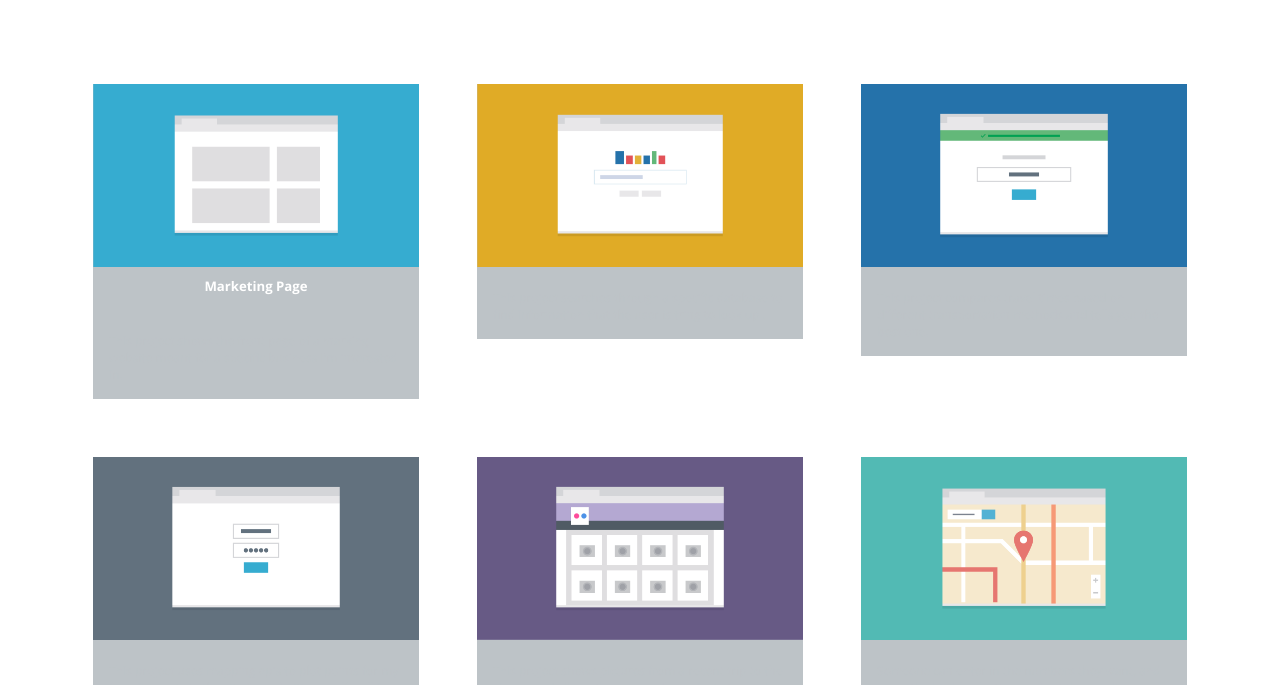
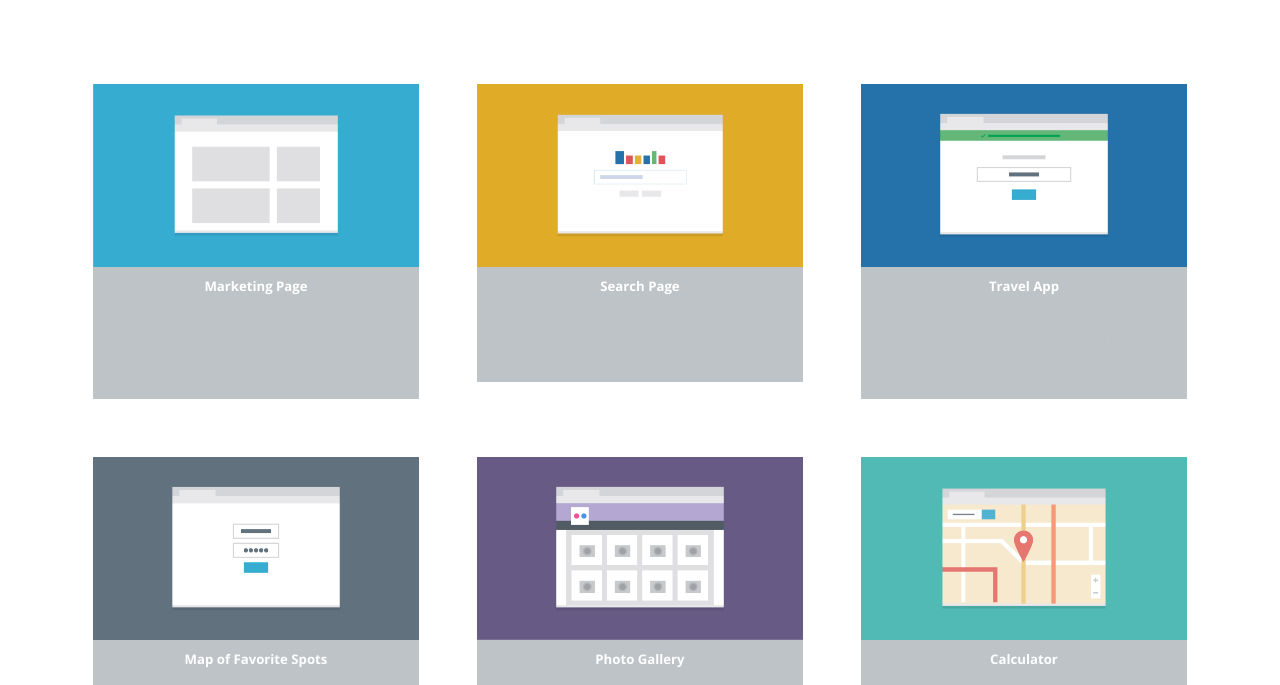
Before and after one commit to ashenafiashebo/responsive-layout-project, a plain HTML site: page index.html in a window 1280 px wide. Shown: the part 79-764 px from the top of the page. Drawn offline with nearby package versions, Linux system fonts and the light colour scheme.

Commit message:
Update index.html

```diff
--- a/index.html
+++ b/index.html
@@ -37,30 +37,35 @@
 	   <li>
 		<a href="img/portfolio-2.png">
 		 <img src="img/portfolio-2.png" alt="Search Page">
+		 <h2>Search Page</h2>
 		 <p>This project searches through a specific database to find information that the user is tring to look up .</p>
 		</a>
 	   </li>
 	   <li>
 		<a href="img/portfolio-3.png">
 		 <img src="img/portfolio-3.png" alt="">
+		 <h2>Travel App</h2>
 		 <p>This project compares travel times based on different transportation methods and tells you the best one.</p>
 		</a>
 	   </li>
            <li>
 	       <a href="img/portfolio-4.png">
 	        <img src="img/portfolio-4.png" alt="">
+	        <h2>Map of Favorite Spots</h2>
 	        <p>This project uses mapping apis to plot points for my favorite spots in the city for a do-itiyourself walking tour.</p>
 	       </a>
 	   </li>
 	   <li>
 		<a href="img/portfolio-5.png">
 		  <img src="img/portfolio-5.png" alt="">
+		  <h2>Photo Gallery</h2>
 		  <p>This project shows pictures from a recent trip to the viewer and allows them to easily navigate through photos.</p>
 		</a>
 	    </li>
 	     <li>
 		<a href="img/portfolio-6.png">
 		  <img src="img/portfolio-6.png" alt="">
+		  <h2>Calculator</h2>
 		  <p>Someone can enter in the numbers they want, and press the big blue button and get the result.</p>
 		</a>
 	      </li>
```
